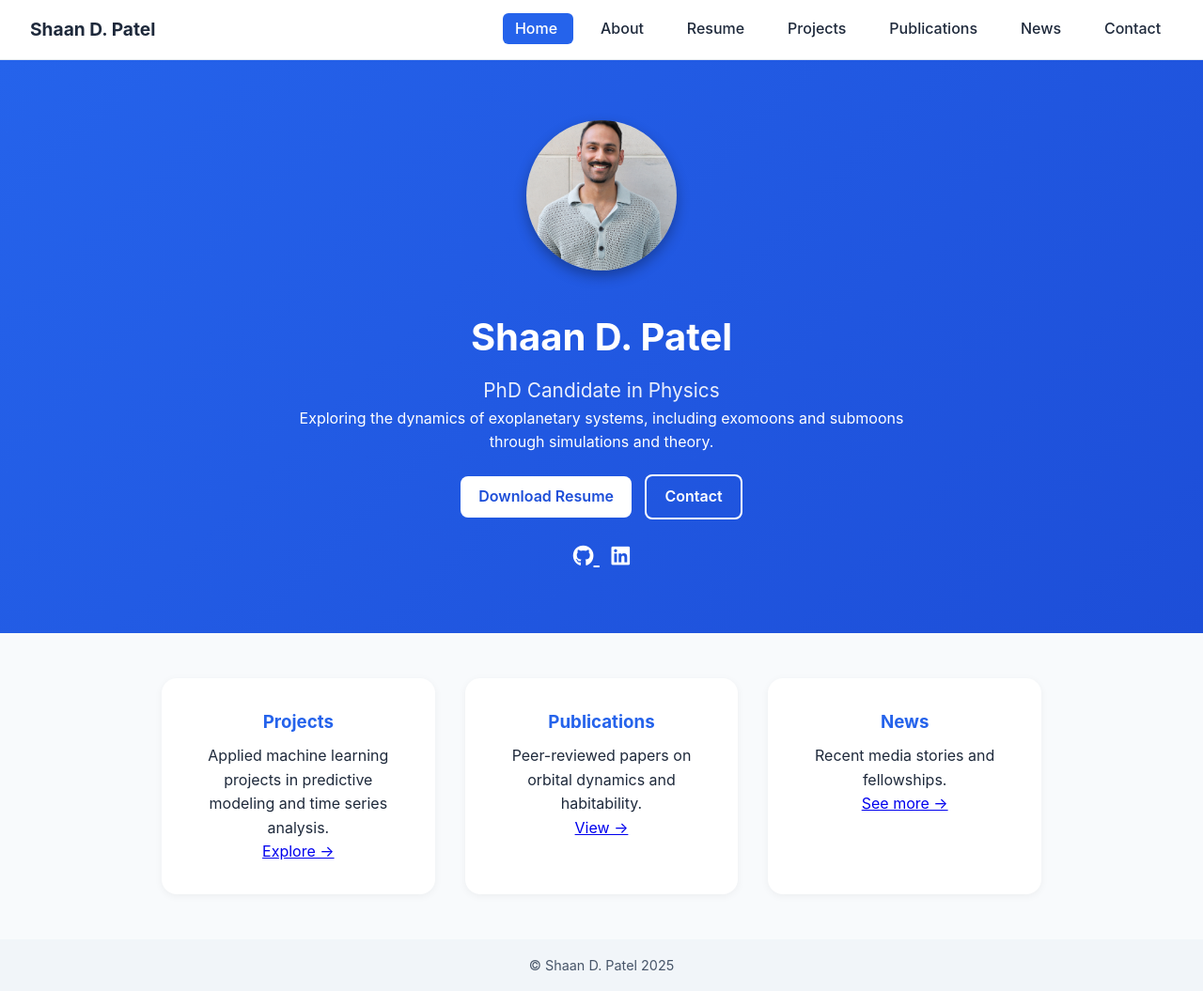
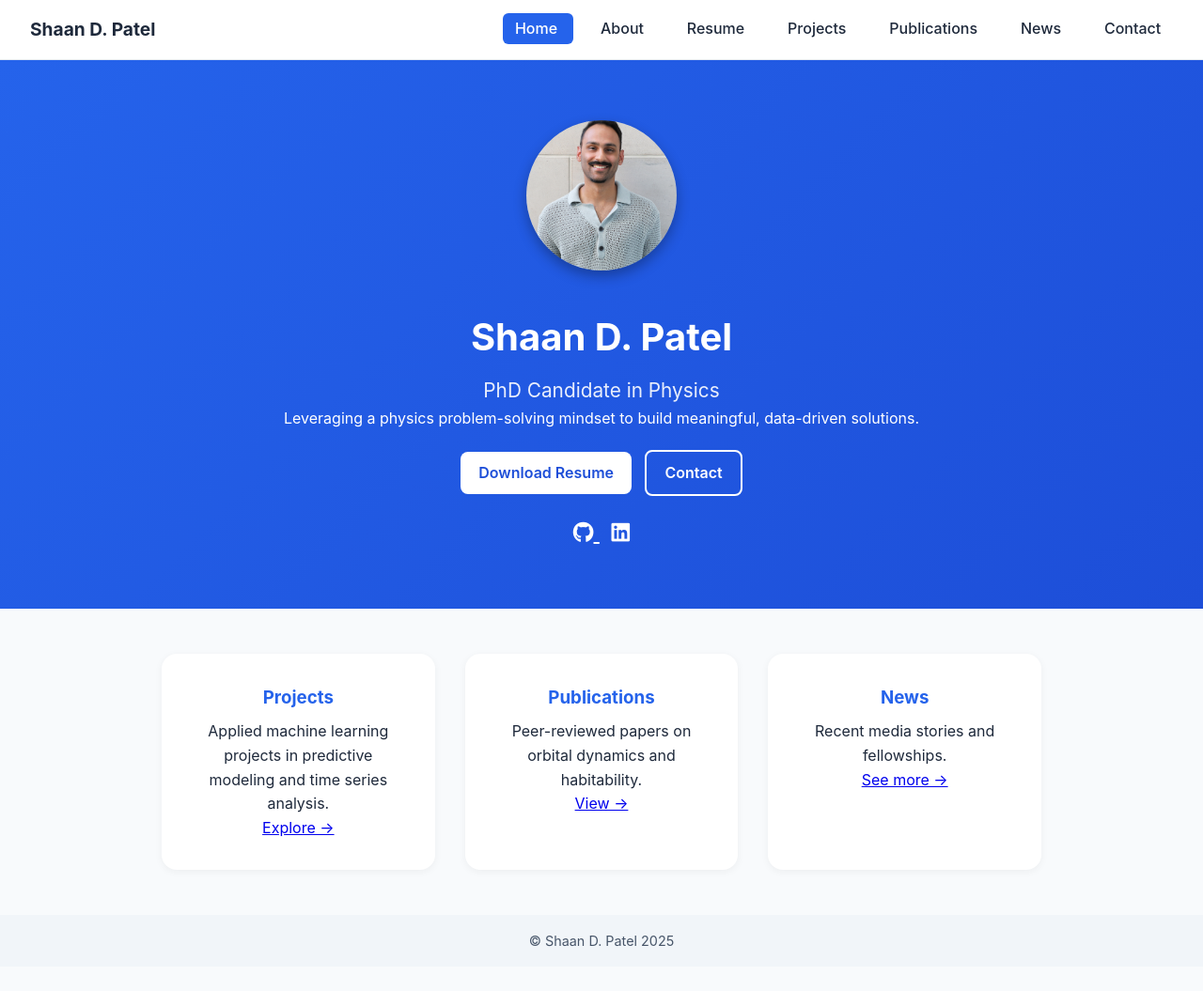
Before and after one commit to shaandpatel/shaandpatel.github.io, a Jekyll site: the page built from index.md, in a window 1280 px wide and 1055 px high. Shown: the whole window at 94% size. Built offline with Jekyll 4.4.1, drawn with Linux system fonts in a browser that asks for light colours.

Commit message:
Update index.md

```diff
--- a/index.md
+++ b/index.md
@@ -8,7 +8,7 @@ title: "Home"
     <img src="/assets/profile.jpg" alt="Profile" class="hero-pic">
     <h1>Shaan D. Patel</h1>
     <h2>PhD Candidate in Physics</h2>
-    <p>Exploring the dynamics of exoplanetary systems, including exomoons and submoons through simulations and theory.</p>
+    <p>Leveraging a physics problem-solving mindset to build meaningful, data-driven solutions.</p>
     <div class="hero-buttons">
       <a href="/assets/Resume_2025b_1page.pdf" class="btn">Download Resume</a>
       <a href="/contact" class="btn-outline">Contact</a>
```
